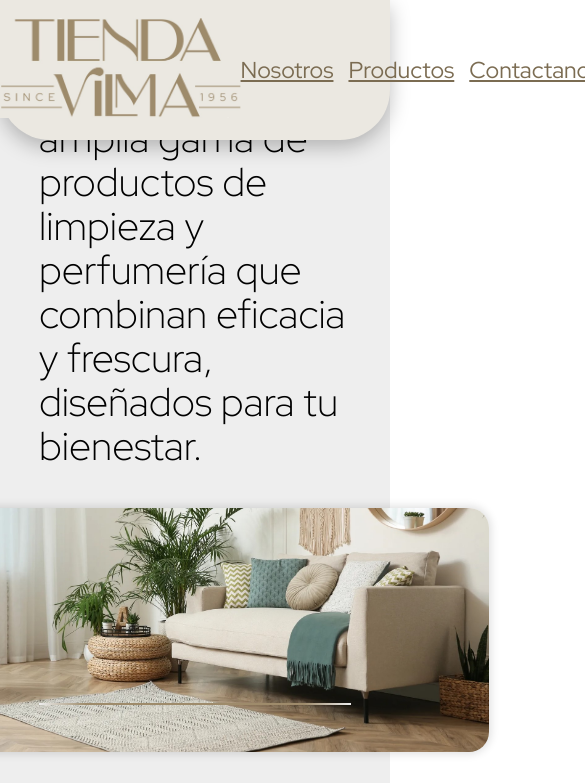
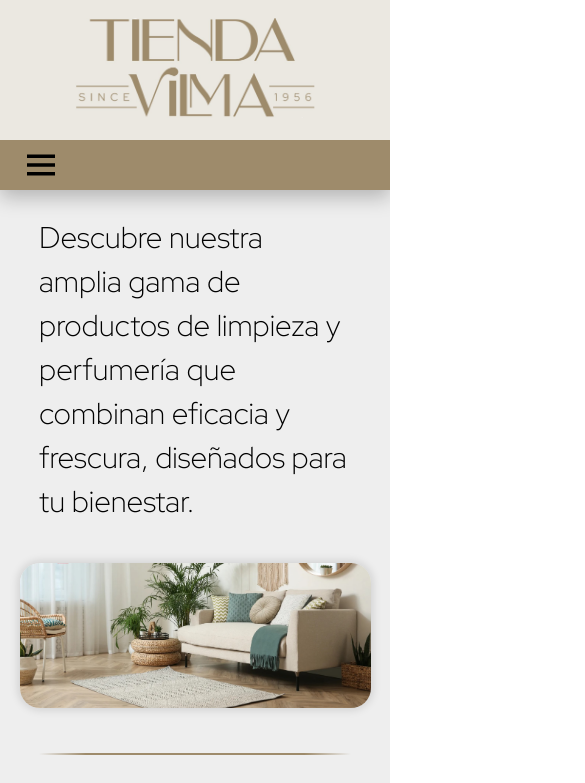
Before and after one commit to LucianoBarberis/tiendaVilma, a React (Vite) app: page / in a window 390 px wide. Shown: the top 783 px of the page, 585 px wide, since content can reach past the window. Built offline with nearby package versions, Linux system fonts and the light colour scheme.

Commit message:
Responsive

```diff
--- a/src/components/Contacto/Contacto.css
+++ b/src/components/Contacto/Contacto.css
@@ -49,3 +49,29 @@
     font-size: 25px;
     margin-top: 10px;
 }
+
+@media (max-width: 1100px) {
+    .containerCont {
+        width: 90vw;
+        height: auto;
+        padding: 40px;
+        display: grid;
+        grid-template-columns: repeat(1fr, 1);
+        grid-template-rows: repeat(1fr, 4);
+        grid-template-areas:
+        "tel"
+        "mail"
+        "ubic"
+        "ubic";
+        gap: 20px;
+        background-color: var(--nav-color);
+        border-radius: 30px;
+        box-shadow: 0px 0px 20px 3px rgb(0 ,0 , 0, 0.225);
+    }
+}
+
+@media (max-width: 600px) {
+    .textCont {
+        font-size: 20px;
+    }
+}
--- a/src/components/Content/Content.css
+++ b/src/components/Content/Content.css
@@ -62,7 +62,7 @@
     margin-bottom: 30px;
 }
 
-button {
+.btnDes {
     background-color: var(--brown-color);
     width: 335px;
     height: 50px;
@@ -79,13 +79,22 @@ button {
     gap: 20px;
 }
 
-button img {
-    height: 24px;
-}
-
 @media (max-width: 1400px) {
     .intro {
         flex-direction: column;
         margin-top: 60px;
     }
 }
+
+@media (max-width: 600px) {
+    .banner {
+        width: 90vw;
+    }
+    .intro p {
+        font-size: 30px;
+    }
+    .btnDes {
+        width: 80vw;
+    }
+
+}
--- a/src/components/Content/Content.jsx
+++ b/src/components/Content/Content.jsx
@@ -42,7 +42,7 @@ const Content = () => {
                 <p>Porque tu hogar merece lo mejor, y nosotros estamos aquí para ofrecerlo.</p>
             </section>
             <Link to="/products">
-                <button>
+                <button className='btnDes'>
                     <p>Ver nuestros productos destacados <FaArrowRight size={20} /></p>
                 </button>
             </Link>
--- a/src/components/Footer/Footer.css
+++ b/src/components/Footer/Footer.css
@@ -25,3 +25,15 @@
 a {
     color: #7B6C52;
 }
+
+@media (max-width: 600px) {
+    .footerText {
+        font-size: 16px;
+    }
+}
+
+@media (max-width: 400px) {
+    .footerText {
+        font-size: 13px;
+    }
+}
--- a/src/components/Navbar/Navbar.css
+++ b/src/components/Navbar/Navbar.css
@@ -11,18 +11,90 @@
     z-index: 1;
 }
 
+.containerMobile {
+    width: 100vw;
+    height: 50px;
+    background-color: var(--brown-color);
+    display: none;
+}
+
+.menu {
+    width: 100%;
+    height: 0px;
+    display: flex;
+    justify-content: center;
+    align-items: center;
+    background-color: var(--brown-color);
+    transition: all 0.5s;
+}
+
+.open {
+    height: 130px;
+}
+
+.ulMobile {
+    text-align: center;
+    list-style: none;
+    display: flex;
+    flex-direction: column;
+    gap: 5px;
+}
+
+li {
+    transition: all 0.4s;
+}
+
+.liMobileOn {
+    font-size: 26px;
+    width: 80vw;
+    padding: 2px;
+}
+
+.liMobileOff {
+    font-size: 0px;
+}
+
 img {
     height: 100px;
 }
 
-ul {
+.ulDesk {
     display: flex;
     gap: 15px;
     list-style: none;
 }
 
-li {
+.link {
+    text-decoration: none;
+    color: #fff;
+    width: 90vw;
+}
+
+a {
+    text-decoration: none;
+}
+
+.btnNav {
+    border: none;
+    background-color: var(--brown-color);
+    margin-left: 20px;
+    margin-top: 4px;
+}
+
+.liDesk {
     font-size: 23px;
-    color: var(--link-color);
-    font-style: none;
 }
+
+@media (max-width: 700px) {
+    .containerMobile {
+        display: block;
+        box-shadow: 0px 7px 20px 0px rgba(0, 0, 0, 0.250);
+    }
+    .container {
+        border-radius: 0px;
+        box-shadow: none;
+    }
+    .ulDesk {
+        display: none;
+    }
+}
--- a/src/components/Navbar/Navbar.jsx
+++ b/src/components/Navbar/Navbar.jsx
@@ -1,25 +1,47 @@
+import { useState } from "react";
 import { Link } from "react-router-dom";
+import { BiMenu } from "react-icons/bi";
 import './Navbar.css'
 
 const Navbar = () => {
 
+    const [openMenu, setOpenmenu] = useState(false)
+
     return (
+        <>
             <div className='container'>
                 <Link to="/">
                     <img src="/LogoText.jpg" alt="" />
                 </Link>
-            <ul>
-                <li>
+                <ul className="ulDesk">
+                    <li className="liDesk">
                         <a href="/#aboutus">Nosotros</a>
                     </li>
-                <li>
+                    <li className="liDesk">
                         <Link to="/products">Productos</Link>
                     </li>
-                <li>
+                    <li className="liDesk">
                         <Link to="/contact">Contactanos</Link>
                     </li>
                 </ul>
             </div>
+            <div className="containerMobile">
+                <button className="btnNav" onClick={() => setOpenmenu(!openMenu)}><BiMenu size={42}/></button>
+            </div>
+            <div  className= {`menu ${openMenu ? "open" : ""}`}>
+                <ul className="ulMobile">
+                    <li className={openMenu ? "liMobileOn" : "liMobileOff"}>
+                        <Link className="link" to="/#aboutus">Nosotros</Link>
+                    </li>
+                    <li className={openMenu ? "liMobileOn" : "liMobileOff"}>
+                        <Link className="link" to="/products">Productos</Link>
+                    </li>
+                    <li className={openMenu ? "liMobileOn" : "liMobileOff"}>
+                        <Link className="link" to="/contact">Contactanos</Link>
+                    </li>
+                </ul>
+            </div>
+        </>
     )
 }
 
--- a/src/index.css
+++ b/src/index.css
@@ -58,5 +58,5 @@ h2 {
 
 .tl {
   margin: 0;
-  width: 570px;
+  width: 70vw;
 }
```
Lines whose indentation alone changed are shown as unchanged.
